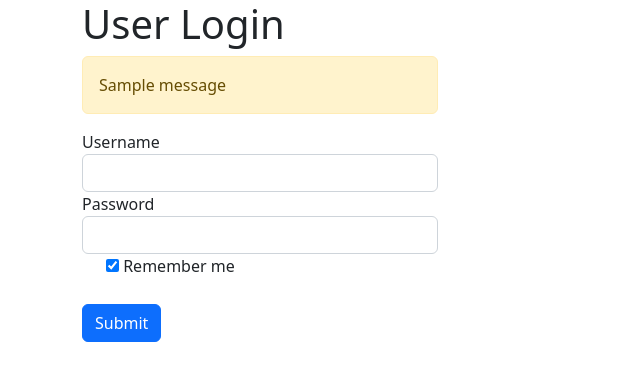
After one commit to vosart/track1_web, a Flask app: page /login in a window 1280 px wide. The commit adds this page. Shown: the top 381 px of the page, without its empty margins (0-640 px from the left). Run offline with Flask 3, Linux system fonts and the light colour scheme; tables that the repository leaves empty hold one stand-in row (values such as "Sample post"); one stand-in notice (Sample message) is shown.

Commit message:
a lot of work)

```diff
--- a/create_db.py
+++ b/create_db.py
@@ -1,3 +1,7 @@
 from webapp import create_app
+from webapp.model import db
 
-create_app(app=create_app())
+app = create_app()
+
+with app.app_context():
+    db.create_all()
--- /dev/null
+++ b/get_all_news.py
@@ -0,0 +1,6 @@
+from webapp import create_app
+from webapp.python_org_news import get_python_news
+
+app = create_app()
+with app.app_context():
+    get_python_news()
--- a/webapp/__init__.py
+++ b/webapp/__init__.py
@@ -1,21 +1,68 @@
-from flask import Flask, render_template
-from webapp.model import db
+from flask import Flask, flash, redirect, render_template, url_for
+from flask_login import LoginManager, current_user, login_required, login_user, logout_user
+
+from webapp.forms import LoginForm
+from webapp.model import News, User, db
 from webapp.weather import weather_by_city
-from webapp.python_org_news import get_python_news
-
 
 
 def create_app():
     app = Flask(__name__)
     app.config.from_pyfile('config.py')
     db.init_app(app)
+    with app.app_context():
+        db.create_all()
+        login_manager = LoginManager()
+        login_manager.init_app(app)
+        login_manager.login_view = 'login'
 
+    @login_manager.user_loader
+    def load_user(user_id):
+        return User.query.get(user_id)
 
     @app.route('/')
     def index():
-        title = "Новости Python"
+        title = 'Новости Python'
         city = app.config['WEATHER_DEFAULY_CITY']
         weather = weather_by_city(city)
-        news_list = get_python_news()
-        return render_template('index.html', page_title=title, weather=weather, news_list=news_list )
+        news_list = News.query.order_by(News.published.desc()).all()
+        return render_template(
+            'index.html',
+            page_title=title,
+            weather=weather,
+            news_list=news_list,
+        )
+
+    @app.route('/login')
+    def login():
+        if current_user.is_authenticated:
+            return redirect(url_for('index'))
+        title = 'User Login'
+        login_form = LoginForm()
+        return render_template('login.html', page_title=title, form=login_form)
+
+    @app.route('/process-login', methods=['POST'])
+    def process_login():
+        form = LoginForm()
+        if form.validate_on_submit():
+            user = User.query.filter(User.username == form.username.data).first()
+            if user and user.check_password(form.password.data):
+                login_user(user)
+                flash('Success')
+                return redirect(url_for('index'))
+        flash('Wrong username or password')
+        return redirect(url_for('login'))
+
+    @app.route('/logout')
+    def logout():
+        logout_user()
+        return redirect(url_for('index'))
+
+    @app.route('/admin')
+    @login_required
+    def admin_index():
+        if current_user.is_admin:
+            return 'Welcome admin!'
+        return 'U R not admin!'
+
     return app
--- /dev/null
+++ b/webapp/forms.py
@@ -0,0 +1,22 @@
+from flask_wtf import FlaskForm
+from wtforms import BooleanField, PasswordField, StringField, SubmitField
+from wtforms.validators import DataRequired
+
+
+class LoginForm(FlaskForm):
+    username = StringField(
+        'Username',
+        validators=[DataRequired()],
+        render_kw={'class': 'form-control'},
+    )
+    password = PasswordField(
+        'Password',
+        validators=[DataRequired()],
+        render_kw={'class': 'form-control'},
+    )
+    remember_me = BooleanField(
+        'Remember me',
+        default=True,
+        render_kw={'class': 'form-check-imput'},
+    )
+    submit = SubmitField('Submit', render_kw={'class': 'btn btn-primary'})
--- /dev/null
+++ b/webapp/templates/login.html
@@ -0,0 +1,47 @@
+<!doctype html>
+<html lang="ru">
+  <head>
+    <meta charset="utf-8">
+    <meta name="viewport" content="width=device-width, initial-scale=1">
+    <title>{{ page_title }}</title>
+    <link href="https://cdn.jsdelivr.net/npm/bootstrap@5.2.3/dist/css/bootstrap.min.css" rel="stylesheet" integrity="sha384-rbsA2VBKQhggwzxH7pPCaAqO46MgnOM80zW1RWuH61DGLwZJEdK2Kadq2F9CUG65" crossorigin="anonymous">
+  </head>
+  <body>
+    <div class="container">
+    <h1>{{ page_title }}</h1>
+    <div class="row">
+        <div class="col-4">
+            {% with messages = get_flashed_messages() %}
+              {% if messages %}
+              <div class="alert alert-warning" role="alert">
+                  {% for message in messages %}
+                      {{ message }}<br>
+                  {% endfor %}
+              </div>
+              {% endif %}
+            {% endwith %}
+            <form action="{{ url_for('process_login') }}" method="POST">
+                {{  form.hidden_tag() }}
+                <div class="form-group">
+                    {{ form.username.label }}
+                    {{ form.username() }}
+                </div>
+                <div class="form-group">
+                    {{ form.password.label }}
+                    {{ form.password() }}
+                </div>
+                <div class="form-group form-check">
+                  {{ form.remember_me() }}
+                  {{ form.remember_me.label(class_='form-check-label') }}
+                </div>
+                    <br>
+                    {{ form.submit() }}
+            </form>
+        </div>
+        <div class="col-8">
+        </div>
+    </div>
+    </div>
+    <script src="https://cdn.jsdelivr.net/npm/bootstrap@5.2.3/dist/js/bootstrap.bundle.min.js" integrity="sha384-kenU1KFdBIe4zVF0s0G1M5b4hcpxyD9F7jL+jjXkk+Q2h455rYXK/7HAuoJl+0I4" crossorigin="anonymous"></script>
+  </body>
+</html>
```
Also changed, not shown: create_admin.py (added, +27 -0 lines), pyproject.toml (added, +26 -0 lines), requirements.txt (deleted, +0 -24 lines), setup.cfg (added, +129 -0 lines), webapp/model.py (+25 -1 lines), webapp/python_org_news.py (+20 -9 lines), webapp/templates/index.html (+16 -6 lines), webapp/weather.py (+10 -9 lines), README.md, webapp.db, 2 other files.
